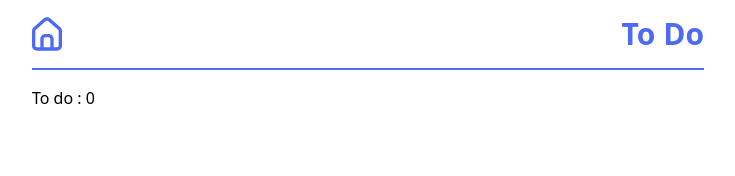
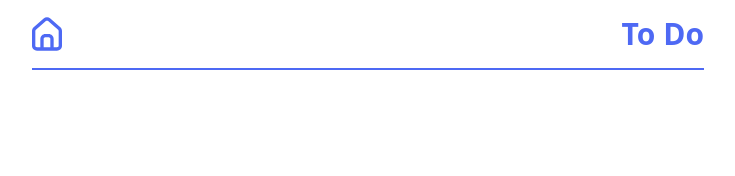
Before and after one commit to Alexis1476/todo-react, a React (Vite) app: page / in a window 1280 px wide. Shown: the top 176 px of the page, without its empty margins (272-1007 px from the left). Built offline with nearby package versions, Linux system fonts and the light colour scheme.

Commit message:
Condition if there are 0 tasks

```diff
--- a/src/components/Todos.jsx
+++ b/src/components/Todos.jsx
@@ -4,7 +4,7 @@ import React from "react";
 function Todos({todos, handleToggle}) {
     return (
         <>
-            <p className="mb-2">To do : {todos.filter(task => !task.completed).length}</p>
+            {todos.length <= 0 || <p className="mb-2">To do : {todos.filter(task => !task.completed).length}</p>}
             <ul className="grow h-2 overflow-auto">
                 {todos.map(todo => <Todo todo={todo} key={todo.id} name={todo.name} handleToggle={handleToggle}/>)}
             </ul>
```
